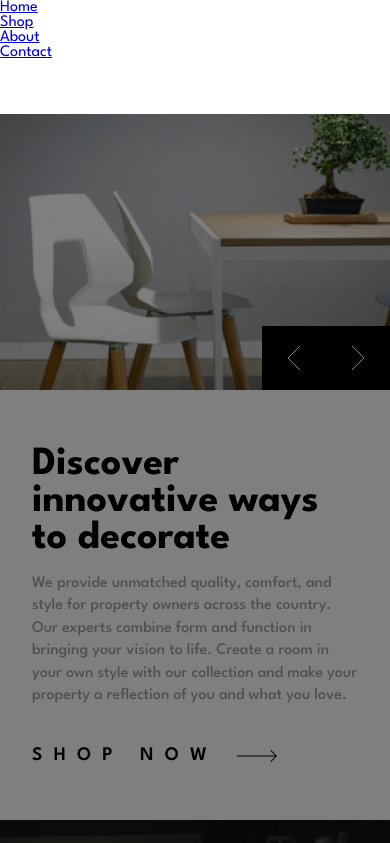
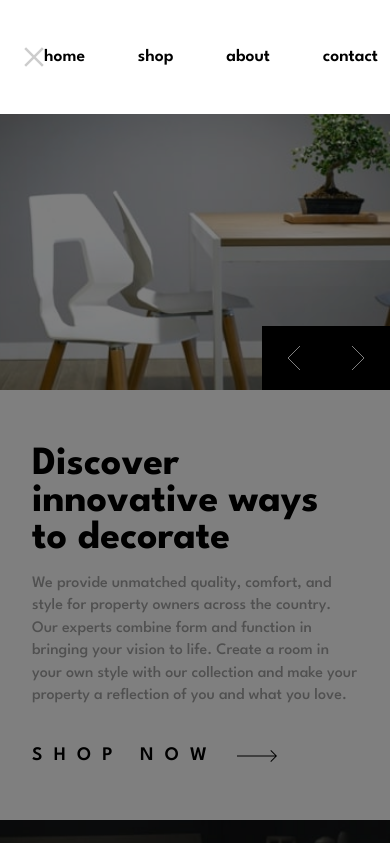
Before and after one commit to apocode01/Room-homepage, a plain HTML site: page index.html in a window 390 px wide. Both pictures are taken after a click on the button 34 px from the left and 57 px from the top of the page. Shown: the top 843 px of the page. Drawn offline with Linux system fonts and the light colour scheme.

Commit message:
finished menu for mobile: added styling and close button functionality

```diff
--- a/index.html
+++ b/index.html
@@ -14,8 +14,11 @@
       <button class="open_menu" type="button">
         <img src="images/icon-hamburger.svg" alt="Open menu">
       </button>
-      <div class="menu_panel hidden">
-        <ul class="navbar_categories">
+      <div class="menu_panel">
+        <button class="close_menu" type="button">
+          <img src="images/icon-close.svg" alt="Close menu">
+        </button>
+        <ul class="navbar_categories hidden">
           <li><a href="#">Home</a></li>
           <li><a href="#">Shop</a></li>
           <li><a href="#">About</a></li>
--- a/script.js
+++ b/script.js
@@ -1,5 +1,6 @@
 const openMenuBtn = document.querySelector(`.open_menu`);
 const menuPanel = document.querySelector(`.menu_panel`);
+const closeMenuBtn = document.querySelector(`.close_menu`);
 const navbarCategories = document.querySelector(`.navbar_categories`);
 const overlay = document.querySelector(`.overlay`);
 
@@ -8,3 +9,9 @@ openMenuBtn.addEventListener('click', () => {
     navbarCategories.classList.remove(`hidden`);
     overlay.classList.add(`active`);
 })
+
+closeMenuBtn.addEventListener('click', () => {
+    menuPanel.classList.remove(`open`);
+    navbarCategories.classList.add(`hidden`);
+    overlay.classList.remove(`active`);
+})
--- a/style/style.scss
+++ b/style/style.scss
@@ -35,10 +35,21 @@ body {
 }
 
 .navbar_categories {
+    display: flex;
+    flex-direction: row;
+    gap: 3.3rem;
     list-style: none;
 
     &.hidden {
         display: none;
+    }
+
+    a {
+        text-transform: lowercase;
+        text-decoration: none;
+        color: $black;
+        font-weight: 600;
+        font-size: 1.1rem;
     }
 }
 
@@ -49,6 +60,8 @@ body {
 }
 
 .menu_panel {
+    @include flex-center(row, space-between, center);
+    padding-inline: 1.5rem;
     position: absolute;
     background-color: $white;
     top: 0;
@@ -61,6 +74,17 @@ body {
 
     &.open {
         transform: translateY(0);
+    }
+}
+
+.close_menu {
+    @include button;
+    width: fit-content;
+    background-color: transparent;
+
+    img {
+        height: 20px;
+        width: 20px;
     }
 }
 
@@ -172,12 +196,13 @@ body {
     width: 100vw;
     background-color: $black;
     opacity: 0;
-    z-index: -1;
+    z-index: 1;
+    pointer-events: none;
     transition: opacity 0.3s ease;
 
     &.active {
         display: block;
         opacity: 50%;
-        z-index: 1;
+        pointer-events: auto;
     }
 }
```
Also changed, not shown: style/style.css, 1 other file.
